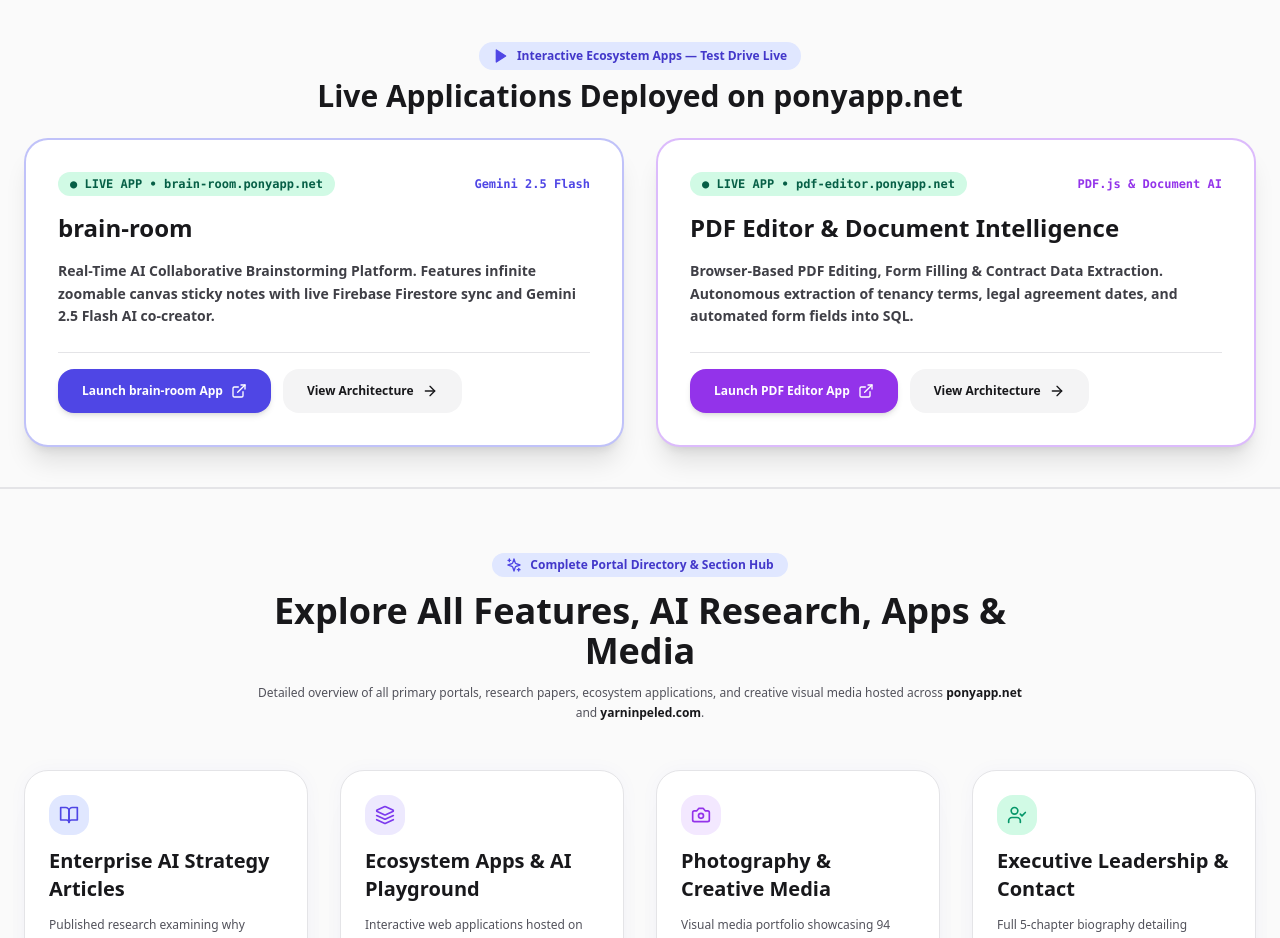
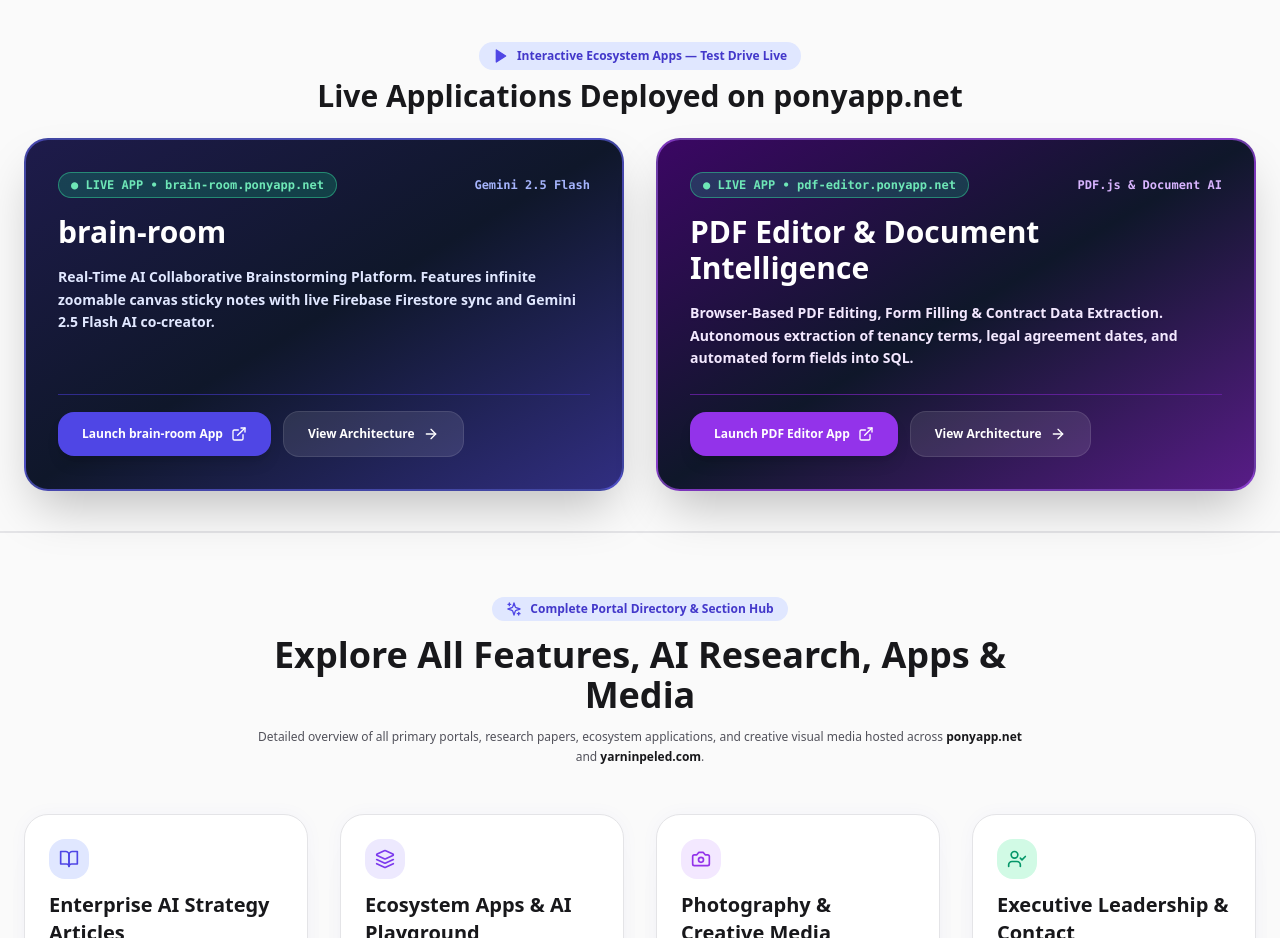
Before and after one commit to yarninp-tech/ponyapp-hub, a Next.js app: page / in a window 1280 px wide. Shown: the part 4100-5038 px from the top of the page. Built offline with nearby package versions, Linux system fonts and the light colour scheme.

Commit message:
Restore rich dark gradient box styling with crisp high-contrast white description text

```diff
--- a/app/page.tsx
+++ b/app/page.tsx
@@ -369,34 +369,34 @@
         </div>
 
         <div className="grid grid-cols-1 md:grid-cols-2 gap-8">
-          {/* APP CARD 1: brain-room */}
-          <div className="p-8 rounded-3xl border-2 border-indigo-500/40 bg-white dark:bg-zinc-900 text-zinc-900 dark:text-white shadow-xl space-y-6 flex flex-col justify-between transition-all hover:border-indigo-600">
+          {/* APP CARD 1: brain-room (Rich Indigo Gradient Box with High-Contrast Bold White Text) */}
+          <div className="p-8 rounded-3xl border-2 border-indigo-500/60 bg-gradient-to-br from-indigo-950 via-slate-900 to-indigo-900 text-white shadow-2xl space-y-6 flex flex-col justify-between hover:border-indigo-400 transition-all hover:-translate-y-1">
             <div className="space-y-4">
               <div className="flex items-center justify-between">
-                <span className="px-3 py-1 rounded-full bg-emerald-100 dark:bg-emerald-950 text-emerald-800 dark:text-emerald-300 text-xs font-bold font-mono">
+                <span className="px-3 py-1 rounded-full bg-emerald-500/25 border border-emerald-400/50 text-emerald-300 text-xs font-bold font-mono">
                   ● LIVE APP • brain-room.ponyapp.net
                 </span>
-                <span className="text-xs font-mono font-bold text-indigo-600 dark:text-indigo-400">Gemini 2.5 Flash</span>
+                <span className="text-xs font-mono font-bold text-indigo-300">Gemini 2.5 Flash</span>
               </div>
-              <h3 className="text-2xl font-extrabold text-zinc-900 dark:text-white">brain-room</h3>
-              <p className="text-sm font-semibold text-zinc-700 dark:text-zinc-300 leading-relaxed">
+              <h3 className="text-2xl sm:text-3xl font-extrabold text-white">brain-room</h3>
+              <p className="text-sm font-semibold text-indigo-100 leading-relaxed drop-shadow-sm">
                 Real-Time AI Collaborative Brainstorming Platform. Features infinite zoomable canvas sticky notes with live Firebase Firestore sync and Gemini 2.5 Flash AI co-creator.
               </p>
             </div>
 
-            <div className="flex flex-wrap items-center gap-3 pt-4 border-t border-zinc-200 dark:border-zinc-800">
+            <div className="flex flex-wrap items-center gap-3 pt-4 border-t border-indigo-800/80">
               <a
                 href="https://brain-room.ponyapp.net"
                 target="_blank"
                 rel="noopener noreferrer"
-                className="flex items-center gap-2 bg-indigo-600 hover:bg-indigo-700 text-white font-bold py-3.5 px-6 rounded-2xl text-xs transition-all shadow-md"
+                className="flex items-center gap-2 bg-indigo-600 hover:bg-indigo-500 text-white font-bold py-3.5 px-6 rounded-2xl text-xs transition-all shadow-lg"
               >
                 <span>Launch brain-room App</span>
                 <ExternalLink className="w-4 h-4" />
               </a>
               <Link
                 href="/projects/brain-room"
-                className="flex items-center gap-2 bg-zinc-100 dark:bg-zinc-800 hover:bg-zinc-200 dark:hover:bg-zinc-700 text-zinc-900 dark:text-white font-bold py-3.5 px-6 rounded-2xl text-xs transition-all"
+                className="flex items-center gap-2 bg-white/10 hover:bg-white/20 text-white font-bold py-3.5 px-6 rounded-2xl text-xs transition-all border border-white/10"
               >
                 <span>View Architecture</span>
                 <ArrowRight className="w-4 h-4" />
@@ -404,34 +404,34 @@
             </div>
           </div>
 
-          {/* APP CARD 2: PDF Editor */}
-          <div className="p-8 rounded-3xl border-2 border-purple-500/40 bg-white dark:bg-zinc-900 text-zinc-900 dark:text-white shadow-xl space-y-6 flex flex-col justify-between transition-all hover:border-purple-600">
+          {/* APP CARD 2: PDF Editor (Rich Purple Gradient Box with High-Contrast Bold White Text) */}
+          <div className="p-8 rounded-3xl border-2 border-purple-500/60 bg-gradient-to-br from-purple-950 via-slate-900 to-purple-900 text-white shadow-2xl space-y-6 flex flex-col justify-between hover:border-purple-400 transition-all hover:-translate-y-1">
             <div className="space-y-4">
               <div className="flex items-center justify-between">
-                <span className="px-3 py-1 rounded-full bg-emerald-100 dark:bg-emerald-950 text-emerald-800 dark:text-emerald-300 text-xs font-bold font-mono">
+                <span className="px-3 py-1 rounded-full bg-emerald-500/25 border border-emerald-400/50 text-emerald-300 text-xs font-bold font-mono">
                   ● LIVE APP • pdf-editor.ponyapp.net
                 </span>
-                <span className="text-xs font-mono font-bold text-purple-600 dark:text-purple-400">PDF.js & Document AI</span>
+                <span className="text-xs font-mono font-bold text-purple-300">PDF.js & Document AI</span>
               </div>
-              <h3 className="text-2xl font-extrabold text-zinc-900 dark:text-white">PDF Editor & Document Intelligence</h3>
-              <p className="text-sm font-semibold text-zinc-700 dark:text-zinc-300 leading-relaxed">
+              <h3 className="text-2xl sm:text-3xl font-extrabold text-white">PDF Editor & Document Intelligence</h3>
+              <p className="text-sm font-semibold text-purple-100 leading-relaxed drop-shadow-sm">
                 Browser-Based PDF Editing, Form Filling & Contract Data Extraction. Autonomous extraction of tenancy terms, legal agreement dates, and automated form fields into SQL.
               </p>
             </div>
 
-            <div className="flex flex-wrap items-center gap-3 pt-4 border-t border-zinc-200 dark:border-zinc-800">
+            <div className="flex flex-wrap items-center gap-3 pt-4 border-t border-purple-800/80">
               <a
                 href="https://pdf-editor.ponyapp.net"
                 target="_blank"
                 rel="noopener noreferrer"
-                className="flex items-center gap-2 bg-purple-600 hover:bg-purple-700 text-white font-bold py-3.5 px-6 rounded-2xl text-xs transition-all shadow-md"
+                className="flex items-center gap-2 bg-purple-600 hover:bg-purple-500 text-white font-bold py-3.5 px-6 rounded-2xl text-xs transition-all shadow-lg"
               >
                 <span>Launch PDF Editor App</span>
                 <ExternalLink className="w-4 h-4" />
               </a>
               <Link
                 href="/projects/pdf-editor"
-                className="flex items-center gap-2 bg-zinc-100 dark:bg-zinc-800 hover:bg-zinc-200 dark:hover:bg-zinc-700 text-zinc-900 dark:text-white font-bold py-3.5 px-6 rounded-2xl text-xs transition-all"
+                className="flex items-center gap-2 bg-white/10 hover:bg-white/20 text-white font-bold py-3.5 px-6 rounded-2xl text-xs transition-all border border-white/10"
               >
                 <span>View Architecture</span>
                 <ArrowRight className="w-4 h-4" />
```
